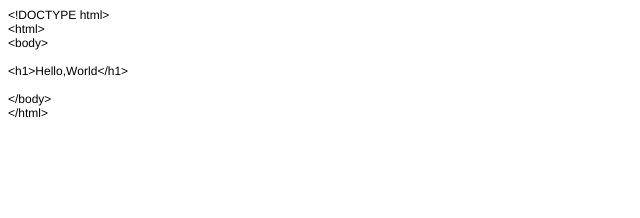
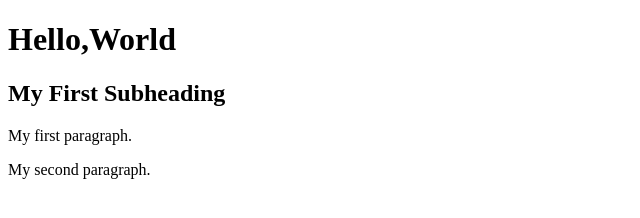
Before and after one commit to jcpaci/Simple-Website, a plain HTML site: page index.html in a window 1280 px wide. Shown: the whole page, without its empty margins (0-640 px from the left). Drawn offline with Linux system fonts and the light colour scheme.

Commit message:
second paragraph

```diff
--- a/index.html
+++ b/index.html
@@ -1,25 +1,14 @@
-<!DOCTYPE html PUBLIC "-//W3C//DTD HTML 4.01//EN" "http://www.w3.org/TR/html4/strict.dtd">
+<!DOCTYPE html>
 <html>
-<head>
-  <meta http-equiv="Content-Type" content="text/html; charset=utf-8">
-  <meta http-equiv="Content-Style-Type" content="text/css">
-  <title></title>
-  <meta name="Generator" content="Cocoa HTML Writer">
-  <meta name="CocoaVersion" content="1348.17">
-  <style type="text/css">
-    p.p1 {margin: 0.0px 0.0px 0.0px 0.0px; font: 12.0px Helvetica; color: #000000; -webkit-text-stroke: #000000}
-    p.p2 {margin: 0.0px 0.0px 0.0px 0.0px; font: 12.0px Helvetica; color: #000000; -webkit-text-stroke: #000000; min-height: 14.0px}
-    span.s1 {font-kerning: none}
-  </style>
-</head>
 <body>
-<p class="p1"><span class="s1">&lt;!DOCTYPE html&gt;</span></p>
-<p class="p1"><span class="s1">&lt;html&gt;<span class="Apple-converted-space"> </span></span></p>
-<p class="p1"><span class="s1">&lt;body&gt;<span class="Apple-converted-space"> </span></span></p>
-<p class="p2"><span class="s1"></span><br></p>
-<p class="p1"><span class="s1">&lt;h1&gt;Hello,World&lt;/h1&gt;</span></p>
-<p class="p2"><span class="s1"></span><br></p>
-<p class="p1"><span class="s1">&lt;/body&gt;</span></p>
-<p class="p1"><span class="s1">&lt;/html&gt;</span></p>
+
+<h1>Hello,World</h1>
+
+<h2>My First Subheading</h2>
+
+<p>My first paragraph.</p>
+
+<p>My second paragraph.</p>
+
 </body>
 </html>
```
